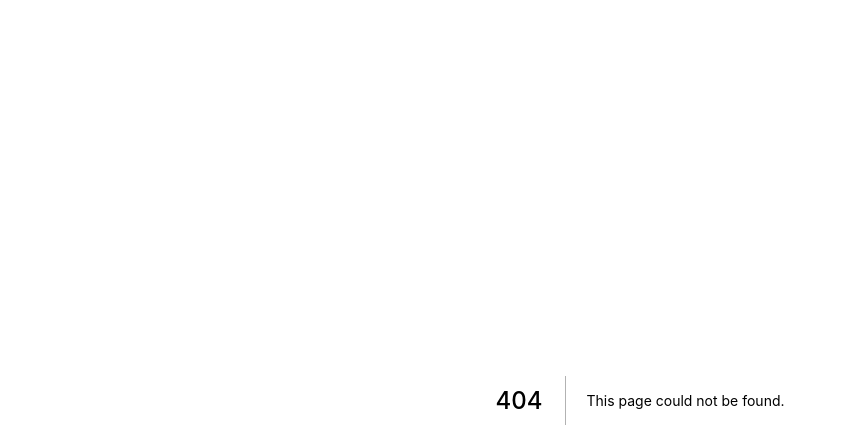
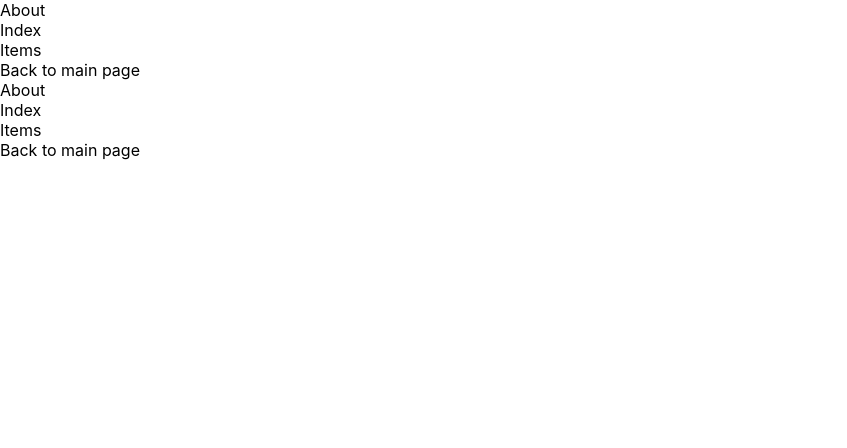
Before and after one commit to jingu-k816/get-started, a Next.js app: page /src/presentation/components/navbar in a window 1280 px wide. Before the commit this address had no page. Shown: the top 448 px of the page, without its empty margins (0-847 px from the left). Built offline with nearby package versions, Linux system fonts and the light colour scheme.

Commit message:
change file directory and add layout to the project also make a temporary nav bar

```diff
--- a/package.json
+++ b/package.json
@@ -9,6 +9,7 @@
     "lint": "next lint"
   },
   "dependencies": {
+    "axios": "^0.21.4",
     "next": "11.1.2",
     "react": "17.0.2",
     "react-dom": "17.0.2"
--- a/pages/_app.tsx
+++ b/pages/_app.tsx
@@ -1,7 +1,12 @@
+import Layout from './src/presentation/components/Layout'
 import '../styles/globals.css'
 
 function MyApp({ Component, pageProps }) {
-  return <Component {...pageProps} />
+  return (
+    <Layout>
+      <Component {...pageProps} />
+    </Layout>
+  )
 }
 
 export default MyApp
--- /dev/null
+++ b/pages/src/presentation/components/Layout.tsx
@@ -0,0 +1,13 @@
+import React from 'react';
+import NavBar from "./navbar";
+
+const Layout: React.FC = ({ children }) => {
+  return (
+    <div>
+      <NavBar />
+      {children}
+    </div>
+  )
+};
+
+export default Layout;
--- /dev/null
+++ b/pages/src/presentation/components/navbar.tsx
@@ -0,0 +1,19 @@
+import React from 'react';
+import Link from 'next/link';
+const NavBar: React.FC<{props?: any}> = () => {
+  return(
+    <nav>
+      <Link href="/src/presentation/components/about"><a>About</a></Link>
+      <br/>
+      <Link href="/src/presentation/components/"><a>Index</a></Link>
+      <br/>
+      <Link href="/src/presentation/components/items"><a>Items</a></Link>
+      <br/>
+      <Link href="/"><a>Back to main page</a></Link>
+      <br/>
+
+    </nav>
+  )
+}
+
+export default NavBar;
```
Also changed, not shown: pages/index.tsx (+3 -9 lines), pages/src/presentation/components/items.tsx (added, +20 -0 lines), src/presentation/components/items.tsx (deleted, +0 -11 lines), src/presentation/navbar.tsx (deleted, +0 -11 lines), pages/src/presentation/components/about.tsx (renamed from src/presentation/components/about.tsx), pages/src/presentation/components/index.tsx (renamed from src/presentation/components/index.tsx), 1 other file (tests, documents, lock files or other folders).
